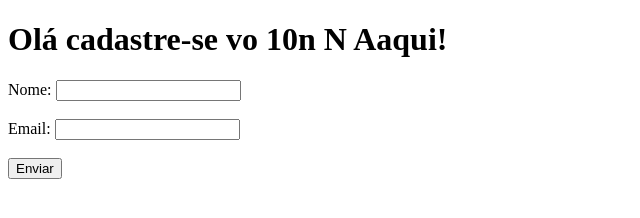
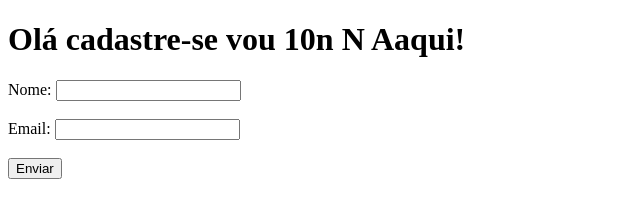
Before and after one commit to panzo11/DesafioDevOps_2024, a plain HTML site: page frontend/index.html in a window 1280 px wide. Shown: the whole page, without its empty margins (0-640 px from the left). Drawn offline with Linux system fonts and the light colour scheme.

Commit message:
deploycd

```diff
--- a/frontend/index.html
+++ b/frontend/index.html
@@ -6,7 +6,7 @@
   <title>Formulário</title>
 </head>
 <body>
-  <h1>Olá cadastre-se vo 10n N Aaqui!</h1>
+  <h1>Olá cadastre-se vou 10n N Aaqui!</h1>
   <form id="form">
     <label for="name">Nome:</label>
     <input type="text" id="name" name="name" required><br><br>
```
